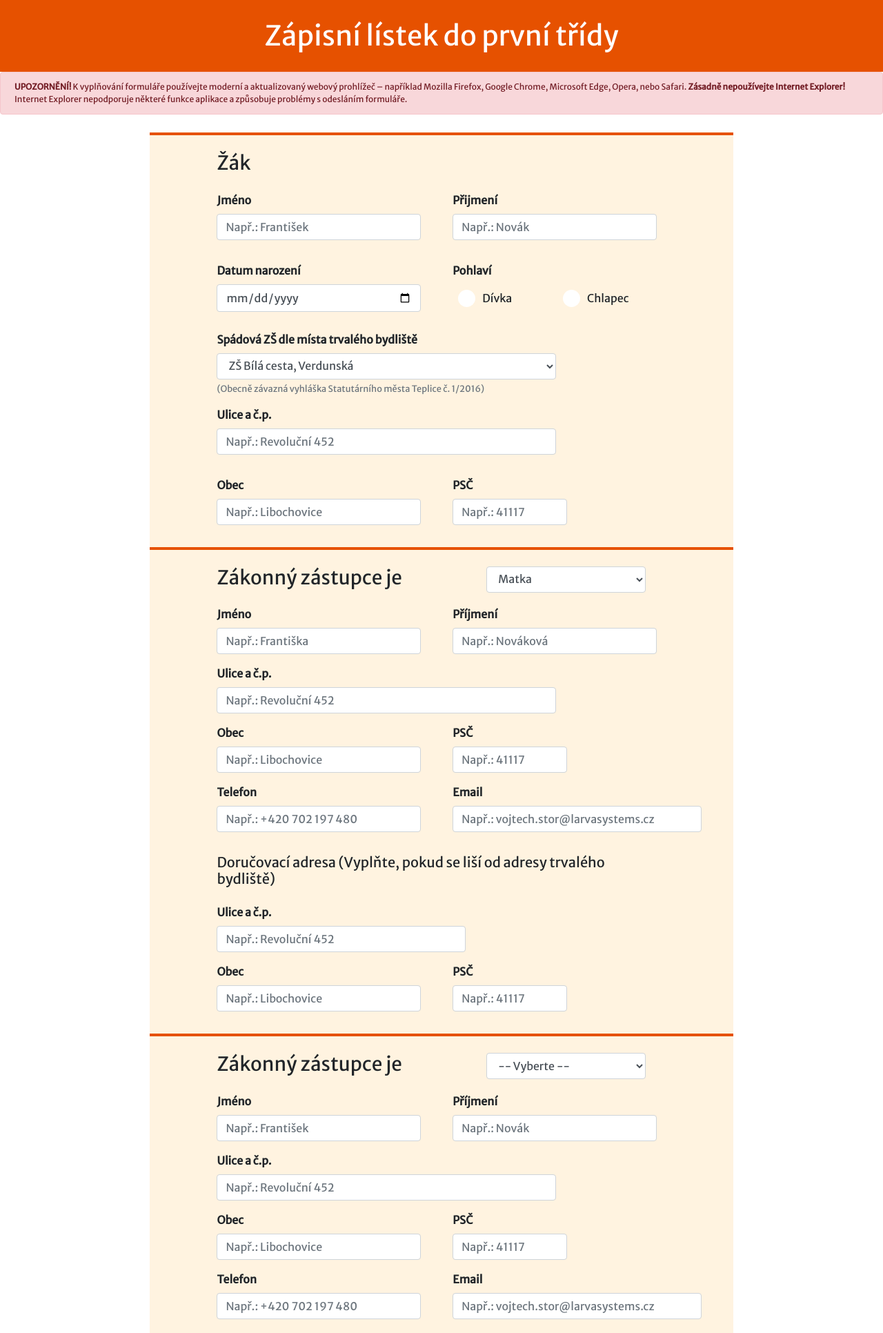
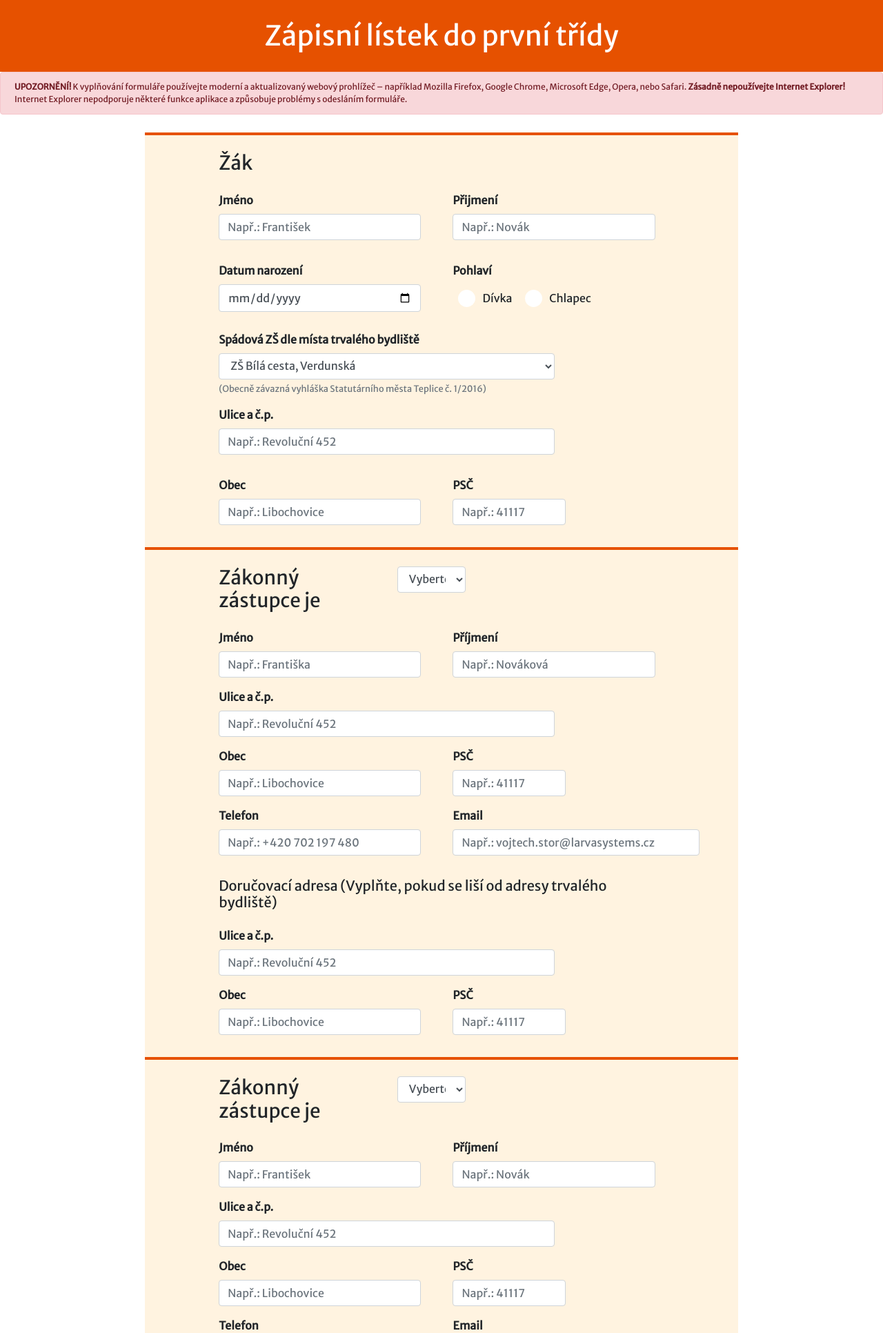
Before and after one commit to xstor1/ZsMetelkovoZapisDoPrvnichTrid, a PHP site: page / in a window 1280 px wide. Shown: the top 1932 px of the page at 69% size. Run offline with PHP 8.4, Linux system fonts and the light colour scheme; data that the repository does not hold is empty.

Commit message:
Úprava design

```diff
--- a/css/checkbox.css
+++ b/css/checkbox.css
@@ -37,7 +37,7 @@
 
 /* When the radio button is checked, add a blue background */
 .container input:checked ~ .checkmark {
-    background-color: #2196F3;
+    background-color: #E65100;
 }
 
 /* Create the indicator (the dot/circle - hidden when not checked) */
--- a/index.php
+++ b/index.php
@@ -41,7 +41,7 @@ if (isset($_POST['jmeno']) && isset($_POST['prijmeni']) && isset($_POST['pohlavi
     $obecz2dor = " ";
     $ulicez2dor = " ";
     $pscz2dor = " ";
-    $typz=" ";
+    $typz = " ";
     $typz2 = " ";
 
 
@@ -72,8 +72,8 @@ if (isset($_POST['jmeno']) && isset($_POST['prijmeni']) && isset($_POST['pohlavi
     $obecz2 = $_POST['obecz2'];
     $ulicez2 = $_POST['ulicez2'];
     $pscz2 = $_POST['pscz2'];
-    $typz=$_POST['typz'];
-    $typz2=$_POST['typz2'];
+    $typz = $_POST['typz'];
+    $typz2 = $_POST['typz2'];
     $telefonz2 = $_POST['telefonz2'];
     $emailz2 = $_POST['emailz2'];
     $obecz2dor = $_POST['obecz2dor'];
@@ -89,7 +89,7 @@ if (isset($_POST['jmeno']) && isset($_POST['prijmeni']) && isset($_POST['pohlavi
     if ($vysledek < 1) {
         header('Location: error.php');
     } else {
-        $zr->addZak($idCas, $jmeno, $prijmeni, $pohlavi, $datumnar, $ulice, $obec, $psc, $spadovazs,$typz, $jmenoz, $prijmeniz, $ulicez, $obecz, $pscz, $telefon, $email, $obeczdor, $ulicezdor, $psczdor,$typz2, $jmenoz2, $prijmeniz2, $ulicez2, $obecz2, $pscz2, $telefonz2, $emailz2, $obecz2dor, $ulicez2dor, $pscz2dor);
+        $zr->addZak($idCas, $jmeno, $prijmeni, $pohlavi, $datumnar, $ulice, $obec, $psc, $spadovazs, $typz, $jmenoz, $prijmeniz, $ulicez, $obecz, $pscz, $telefon, $email, $obeczdor, $ulicezdor, $psczdor, $typz2, $jmenoz2, $prijmeniz2, $ulicez2, $obecz2, $pscz2, $telefonz2, $emailz2, $obecz2dor, $ulicez2dor, $pscz2dor);
         header("Content-type: application/vnd.ms-word;charset=utf-8");
         header("Content-Disposition: attachment;Filename=Zádost_o_prijeti_ditete_a_prihlaska_do_prvni_tridy_" . $jmeno . "_" . $prijmeni . ".doc");
 
@@ -1420,16 +1420,17 @@ lang=CS style='font-size:11.0pt'> Teplice, Metelkovo nám. 968<o:p></o:p></span>
 </head>
 <body>
 
-<div class="form-row">
+<div class="row">
     <div class="col-sm-12 col-md-12 col-lg-12"
          style="color: white; border-top: 4px solid #E65100; border-bottom: 4px solid #E65100; background-color: #E65100">
-        <h1 class="m-4" style="text-align: center">Zápisní lístek do první třídy</h1>
-    </div>
-</div>
-<div class="form-row">
+        <h1 class="mt-4 mb-4" style="text-align: center">Zápisní lístek do první třídy</h1>
+    </div>
+</div>
+<div class="row">
     <div class="col-sm-12 col-md-12 col-lg-12">
         <div style="font-size:12px " class="alert alert-danger" role="alert">
-            <strong>UPOZORNĚNÍ!</strong> K vyplňování formuláře používejte moderní a aktualizovaný webový prohlížeč – například
+            <strong>UPOZORNĚNÍ!</strong> K vyplňování formuláře používejte moderní a aktualizovaný webový prohlížeč –
+            například
             Mozilla Firefox,
             Google Chrome, Microsoft Edge, Opera, nebo Safari. <strong>Zásadně nepoužívejte Internet Explorer!</strong>
             Internet Explorer nepodporuje některé funkce aplikace a způsobuje problémy s odesláním formuláře.
@@ -1438,8 +1439,8 @@ lang=CS style='font-size:11.0pt'> Teplice, Metelkovo nám. 968<o:p></o:p></span>
 </div>
 
 <form method="POST">
-    <div class="form-row">
-        <div class="col-sm-12 col-md-8 col-lg-8 offset-md-2 offset-lg-2 "
+    <div class="row">
+        <div class="col-sm-12 col-md-8 col-lg-8 offset-md-2 offset-lg-2"
              style="border-top: 4px solid #E65100; border-bottom: 4px solid #E65100; background-color: #FFF3E0">
             <div class="form-group">
                 <div class="row offset-lg-1">
@@ -1449,12 +1450,12 @@ lang=CS style='font-size:11.0pt'> Teplice, Metelkovo nám. 968<o:p></o:p></span>
                 </div>
                 <div class="row offset-lg-1">
 
-                    <div class="col-md-5 col-lg-5 m-2 ">
+                    <div class="col-md-5 col-lg-5 m-2  ">
                         <label for="jmeno"><strong>Jméno</strong></label>
                         <input class="form-control" type="text" name="jmeno" id="jmeno" placeholder="Např.: František"
                                required>
                     </div>
-                    <div class="col-md-5 col-lg-5 m-2">
+                    <div class="col-md-5 col-lg-5  m-2">
                         <label for="prijmeni"><strong>Přijmení</strong></label>
                         <input class="form-control" type="text" name="prijmeni" id="prijmeni" placeholder="Např.: Novák"
                                required>
@@ -1464,23 +1465,25 @@ lang=CS style='font-size:11.0pt'> Teplice, Metelkovo nám. 968<o:p></o:p></span>
             </div>
 
             <div class="row offset-lg-1">
-                <div class="col-md-5 col-lg-5 m-2">
+                <div class="col-md-5 col-lg-5  m-2">
                     <label for="datumnar"><strong>Datum narození</strong></label>
                     <input class="form-control" type="date" name="datumnar" id="datumnar"
                            required>
                 </div>
-                <div class="col-md-6 col-lg-5 m-2">
+                <div class="col-md-6 col-lg-5  m-2">
                     <label><strong>Pohlaví</strong></label>
                     <div class="row">
-                        <div class="col-md-4 col-lg-5 m-2">
+                        <div class="col-md-4 col-lg-5 col-xl-3 m-2">
                             <label class="container">Dívka
-                                <input style="background-colorcolor: white" type="radio" name="pohlavi" value="Dívka" required>
+                                <input style="background-colorcolor: white" type="radio" name="pohlavi" value="Dívka"
+                                       required>
                                 <span class="checkmark"></span>
                             </label>
                         </div>
-                        <div class="col-md-1 col-lg-5 m-2">
+                        <div class="col-md-1 col-lg-5 col-xl-3 m-2">
                             <label class="container">Chlapec
-                                <input style="background-color: white" type="radio" name="pohlavi" value="Chlapec" required>
+                                <input style="background-color: white" type="radio" name="pohlavi" value="Chlapec"
+                                       required>
                                 <span class="checkmark"></span>
                             </label>
                         </div>
@@ -1488,9 +1491,9 @@ lang=CS style='font-size:11.0pt'> Teplice, Metelkovo nám. 968<o:p></o:p></span>
                 </div>
             </div>
             <div class="row offset-lg-1">
-                <div class="col-md-10 col-lg-8 m-2">
+                <div class="col-md-10 col-lg-8  m-2">
                     <label for="spadovazs"><strong>Spádová ZŠ dle místa trvalého bydliště</strong></label>
-                    <select  required class="form-control" name="spadovazs" id="spadovazs">
+                    <select required class="form-control" name="spadovazs" id="spadovazs">
                         <option value="ZŠ Bílá cesta, Verdunská">ZŠ Bílá cesta, Verdunská</option>
                         <option value="ZŠ Plynárenská  (Prosetice)">ZŠ Plynárenská (Prosetice)</option>
                         <option value="ZŠ U Nových lázní">ZŠ U Nových lázní</option>
@@ -1508,7 +1511,7 @@ lang=CS style='font-size:11.0pt'> Teplice, Metelkovo nám. 968<o:p></o:p></span>
                 </div>
             </div>
             <div class="row offset-lg-1">
-                <div class="col-md-10  col-lg-8 m-2">
+                <div class="col-md-10  col-lg-8  m-2">
                     <div class="form-group">
                         <label for="route"><strong>Ulice a č.p.</strong></label>
                         <input class="form-control" type="text" name="ulice" id="route"
@@ -1518,12 +1521,12 @@ lang=CS style='font-size:11.0pt'> Teplice, Metelkovo nám. 968<o:p></o:p></span>
                 </div>
             </div>
             <div class="row offset-lg-1 mb-4">
-                <div class="col-md-5  col-lg-5 m-2">
+                <div class="col-md-5  col-lg-5   m-2">
                     <label for="locality"><strong>Obec</strong></label>
                     <input class="form-control" type="text" name="obec" id="locality" required
                            placeholder="Např.: Libochovice">
                 </div>
-                <div class="col-md-4 col-lg-3 m-2">
+                <div class="col-md-4 col-lg-3  m-2">
                     <label for="postal_code"><strong>PSČ</strong></label>
                     <input class="form-control" type="text" name="psc" id="postal_code" placeholder="Např.: 41117"
                            required>
@@ -1533,14 +1536,16 @@ lang=CS style='font-size:11.0pt'> Teplice, Metelkovo nám. 968<o:p></o:p></span>
     </div>
 
 
-    <div class="form-row">
-        <div class="col-sm-12 col-md-8  col-lg-8 offset-md-2 offset-lg-2 " style=" border-bottom: 4px solid #E65100; background-color:  #FFF3E0">
-            <div class="row offset-lg-1">
-                <div class="col-md-5 col-lg-6 ml-2 mb-2 mt-4">
+    <div class="row">
+        <div class="col-sm-12 col-md-8 col-lg-8 offset-md-2 offset-lg-2"
+             style=" border-bottom: 4px solid #E65100; background-color:  #FFF3E0">
+            <div class="row offset-lg-1">
+                <div class="col-md-5 col-lg-6 col-xl-4 ml-2 mb-2 mt-4">
                     <h3 class="h3"> Zákonný zástupce je</h3>
                 </div>
-                    <div class="col-md-5 col-lg-4 mr-2  m-b mt-4">
-                        <select  required class="form-control" name="typz" id="typz">
+                <div class="col-md-5 col-lg-4 col-xl-2 mr-2  m-b mt-4">
+                    <select required class="form-control" name="typz" id="typz">
+                        <option disabled selected value>Vyberte</option>
                         <option value="Matka">Matka</option>
                         <option value="Otec">Otec</option>
                         <option value="Jiný">Jiný</option>
@@ -1548,7 +1553,7 @@ lang=CS style='font-size:11.0pt'> Teplice, Metelkovo nám. 968<o:p></o:p></span>
                 </div>
             </div>
             <div class="row offset-lg-1">
-                <div class="col-md-5 col-lg-5 m-2 ">
+                <div class="col-md-5 col-lg-5  m-2 ">
                     <label for="jmenoz"><strong>Jméno</strong></label>
                     <input class="form-control" type="text" name="jmenoz" id="jmenoz" placeholder="Např.: Františka"
                            required>
@@ -1562,26 +1567,26 @@ lang=CS style='font-size:11.0pt'> Teplice, Metelkovo nám. 968<o:p></o:p></span>
                 </div>
             </div>
             <div class="row offset-lg-1">
-                <div class="col-md-10 col-lg-8 m-2">
+                <div class="col-md-10 col-lg-8  m-2">
                     <label for="ulicez"><strong>Ulice a č.p.</strong></label>
                     <input class="form-control" type="text" name="ulicez" id="ulicez" placeholder="Např.: Revoluční 452"
                            required>
                 </div>
             </div>
             <div class="row offset-lg-1">
-                <div class="col-md-5 col-lg-5 m-2">
+                <div class="col-md-5 col-lg-5  m-2">
                     <label for="obecz"><strong>Obec</strong></label>
                     <input class="form-control" type="text" name="obecz" id="obecz" placeholder="Např.: Libochovice"
                            required>
                 </div>
-                <div class="col-md-4 col-lg-3 m-2">
+                <div class="col-md-4 col-lg-3  m-2">
 
                     <label for="pscz"><strong>PSČ</strong></label>
                     <input class="form-control" type="text" name="pscz" id="pscz" placeholder="Např.: 41117" required>
                 </div>
             </div>
             <div class="row offset-lg-1">
-                <div class="col-md-4 col-lg-5 m-2">
+                <div class="col-md-4 col-lg-5  m-2">
                     <label for="telefon"><strong>Telefon</strong></label>
 
                     <input class="form-control" type="text" name="telefon" id="telefon"
@@ -1601,19 +1606,19 @@ lang=CS style='font-size:11.0pt'> Teplice, Metelkovo nám. 968<o:p></o:p></span>
                 </div>
             </div>
             <div class="row offset-lg-1">
-                <div class="col-md-10 col-lg-6 m-2">
+                <div class="col-md-10 col-lg-8  m-2">
                     <label for="ulicezdor"><strong>Ulice a č.p.</strong> </label>
                     <input class="form-control" type="text" name="ulicezdor" id="ulicezdor"
                            placeholder="Např.: Revoluční 452">
                 </div>
             </div>
             <div class="row offset-lg-1 mb-4">
-                <div class="col-md-5 col-lg-5 m-2">
+                <div class="col-md-5 col-lg-5  m-2">
                     <label for="obeczdor"><strong>Obec</strong></label>
                     <input class="form-control" type="text" name="obeczdor" id="obeczdor"
                            placeholder="Např.: Libochovice">
                 </div>
-                <div class="col-md-4 col-lg-3 m-2">
+                <div class="col-md-4 col-lg-3  m-2">
                     <label for="psczdor"><strong>PSČ</strong></label>
                     <input class="form-control" type="text" name="psczdor" id="psczdor" placeholder="Např.: 41117">
                 </div>
@@ -1621,16 +1626,16 @@ lang=CS style='font-size:11.0pt'> Teplice, Metelkovo nám. 968<o:p></o:p></span>
 
         </div>
     </div>
-
-    <div class="form-row offset-lg-1">
-        <div class="col-md-8 col-sm-12 col-lg-8 offset-md-2 offset-lg-2" style=" border-bottom: 4px solid #E65100; background-color:  #FFF3E0">
-            <div class="row offset-lg-1">
-                <div class="col-md-5 col-lg-6 ml-2 mb-2 mt-4">
+    <div class="row">
+        <div class="col-md-8 col-sm-12 col-lg-8  offset-md-2 offset-lg-2"
+             style=" border-bottom: 4px solid #E65100; background-color:  #FFF3E0">
+            <div class="row offset-lg-1">
+                <div class="col-md-5 col-lg-6 col-xl-4  ml-2 mb-2 mt-4">
                     <h3 class="h3">Zákonný zástupce je</h3>
                 </div>
-                <div class="col-md-5 col-lg-4 mb-2 mr-2 mt-4">
+                <div class="col-md-5 col-lg-4  col-xl-2 mb-2 mr-2 mt-4">
                     <select class="form-control" name="typz2" id="typz2">
-                        <option disabled selected value> -- Vyberte -- </option>
+                        <option disabled selected value>Vyberte</option>
                         <option value="Matka">Matka</option>
                         <option value="Otec">Otec</option>
                         <option value="Jiný">Jiný</option>
@@ -1638,12 +1643,12 @@ lang=CS style='font-size:11.0pt'> Teplice, Metelkovo nám. 968<o:p></o:p></span>
                 </div>
             </div>
             <div class="row offset-lg-1">
-                <div class="col-md-5 col-lg-5 m-2 ">
+                <div class="col-md-5 col-lg-5  m-2 ">
                     <label for="jmenoz2"><strong>Jméno</strong> </label>
                     <input class="form-control" type="text" name="jmenoz2" id="jmenoz2"
                            placeholder="Např.: František">
                 </div>
-                <div class="col-md-5 col-lg-5 m-2 ">
+                <div class="col-md-5 col-lg-5  m-2 ">
 
                     <label for="prijmeniz2"><strong>Příjmení</strong> </label>
                     <input class="form-control" type="text" name="prijmeniz2" id="prijmeniz2"
@@ -1651,7 +1656,7 @@ lang=CS style='font-size:11.0pt'> Teplice, Metelkovo nám. 968<o:p></o:p></span>
                 </div>
             </div>
             <div class="row offset-lg-1">
-                <div class="col-md-10 col-lg-8 m-2">
+                <div class="col-md-10 col-lg-8  m-2">
                     <label for="ulicez2"><strong>Ulice a č.p.</strong> </label>
                     <input class="form-control" type="text" name="ulicez2" id="ulicez2"
                            placeholder="Např.: Revoluční 452">
@@ -1663,19 +1668,19 @@ lang=CS style='font-size:11.0pt'> Teplice, Metelkovo nám. 968<o:p></o:p></span>
                     <input class="form-control" type="text" name="obecz2" id="obecz2"
                            placeholder="Např.: Libochovice">
                 </div>
-                <div class="col-md-4 col-lg-3 m-2">
+                <div class="col-md-4 col-lg-3  m-2">
 
                     <label for="pscz2"><strong>PSČ</strong></label>
-                    <input class="form-control" type="text" name="pscz2" id="pscz2"  placeholder="Např.: 41117">
-                </div>
-            </div>
-            <div class="row offset-lg-1">
-                <div class="col-md-5 col-lg-5 m-2">
+                    <input class="form-control" type="text" name="pscz2" id="pscz2" placeholder="Např.: 41117">
+                </div>
+            </div>
+            <div class="row offset-lg-1">
+                <div class="col-md-5 col-lg-5  m-2">
                     <label for="telefonz2"><strong>Telefon</strong> </label>
                     <input class="form-control" type="text" name="telefonz2" id="telefonz2"
                            placeholder="Např.: +420 702 197 480">
                 </div>
-                <div class="col-md-6 col-lg-6 m-2">
+                <div class="col-md-6 col-lg-6  m-2">
 
                     <label for="emailz2"><strong>Email</strong></label>
                     <input class="form-control" type="text" name="emailz2" id="emailz2"
@@ -1688,7 +1693,7 @@ lang=CS style='font-size:11.0pt'> Teplice, Metelkovo nám. 968<o:p></o:p></span>
                 </div>
             </div>
             <div class="row offset-lg-1">
-                <div class="col-md-10 col-lg-8 m-2">
+                <div class="col-md-10 col-lg-8  m-2">
                     <label for="ulicez2dor"><strong>Ulice a č.p.</strong> </label>
                     <input class="form-control" type="text" name="ulicez2dor" id="ulicez2dor"
                            placeholder="Např.: Revoluční 452">
@@ -1708,10 +1713,11 @@ lang=CS style='font-size:11.0pt'> Teplice, Metelkovo nám. 968<o:p></o:p></span>
             </div>
         </div>
     </div>
-    <div class="form-row offset-lg-1">
-        <div class="col-md-8 col-sm-12 col-lg-8 offset-md-2 offset-lg-2" style=" border-bottom: 4px solid #E65100; background-color:  #FFF3E0">
-            <div class="row offset-lg-1">
-                <div class="col-md-5 col-lg-8 ml-2 mb-2 mt-4">
+    <div class="row">
+        <div class="col-md-8 col-sm-12 col-lg-8  offset-md-2 offset-lg-2"
+             style=" border-bottom: 4px solid #E65100; background-color:  #FFF3E0">
+            <div class="row offset-lg-1">
+                <div class="col-md-5 col-lg-8 ml-2 col-xl-5 mb-2 mt-4">
                     <h3 class="h3"><strong>Výběr času</strong></h3>
                     <label for="idCas">Vyberte čas kdy chcete přijít k zápisu</label>
                     <select id="idCas" name="idCas" required class="form-control">
@@ -1750,16 +1756,18 @@ lang=CS style='font-size:11.0pt'> Teplice, Metelkovo nám. 968<o:p></o:p></span>
             </div>
             <div class="row offset-lg-1">
 
-                <div  class="col-md-10 col-lg-8 m-2">
-                    <button style="background-color: #FF6D00" onclick="CheckTime();" name="type" id="btn1" value="prijeti"
+                <div class="col-md-10 col-lg-8 col-xl-5 m-2">
+                    <button style="background-color: #FF6D00" onclick="CheckTime();" name="type" id="btn1"
+                            value="prijeti"
                             class=" mb-4 btn btn-primary form-control">
                         Odeslat a vygenerovat dokumenty
                     </button>
+                </div>
+                <div class="col-md-10 col-lg-8 col-xl-5 m-2">
                     <h3 id="invis" style="visibility: hidden;color: green">Vše proběhlo úspěšně</h3>
                 </div>
             </div>
             <div class="row offset-lg-1">
-
                 <div class="col-md-10 col-lg-8 ml-2 mb-4">
                     <small class="form-text text-muted"> Stisknutím tlačítka "Odeslat a vygenerovat", odešlete přihlášku
                         a žádost o přijetí do školy. Zároveň se Vám také stáhnout stejné dokumenty, které posíláte do
@@ -1771,10 +1779,12 @@ lang=CS style='font-size:11.0pt'> Teplice, Metelkovo nám. 968<o:p></o:p></span>
     </div>
     </div>
 </form>
-<div class="form-row">
+<div class="row">
     <div class="col-sm-12 col-md-12 col-lg-12"
          style="border-top: 4px solid #E65100; border-bottom: 4px solid #E65100; background-color:  #E65100">
-        <div class="m-2" style="color: white; text-align: center">Powered by <a style="color: wheat;" href="https://www.larvasystems.cz/">LarvaSystems</a> </div>
+        <div class="m-2" style="color: white; text-align: center">Powered by <a style="color: wheat;"
+                                                                                href="https://www.larvasystems.cz/">LarvaSystems</a>
+        </div>
         <small style="color:white; text-align: center" class="form-text  mb-2">
             Všechna práva vyhrazena © 2019
         </small>
```
Also changed, not shown: admin/reservation.php (+47 -11 lines), scss/style.scss (deleted, +0 -52 lines). Lines whose indentation alone changed are shown as unchanged.
